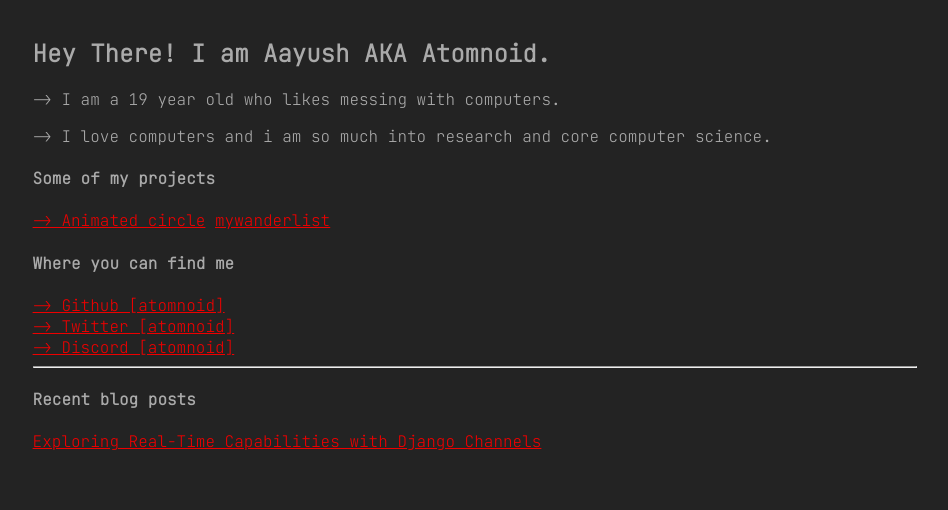
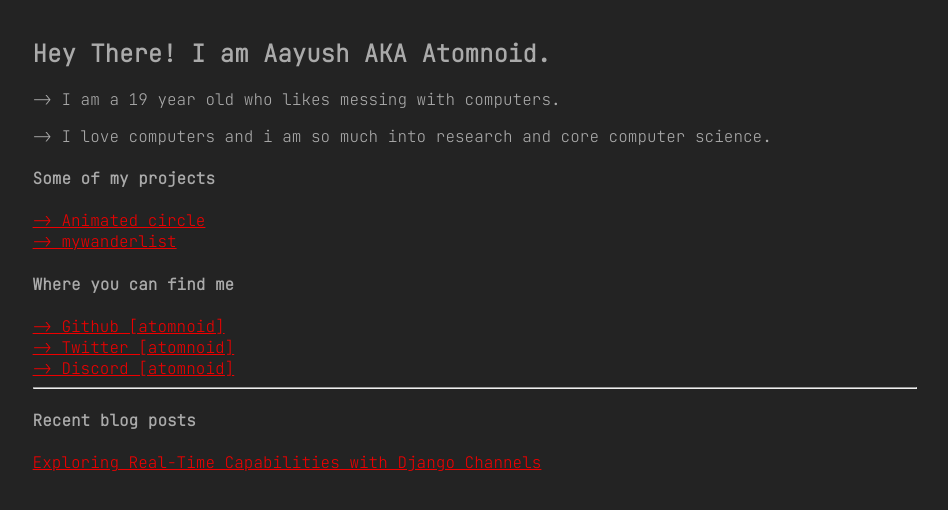
Before and after one commit to atomnoid/atomnoid.github.io, a plain HTML site: page index.html in a window 1280 px wide. Shown: the whole page, without its empty margins (165-1113 px from the left). Drawn offline with Linux system fonts and the light colour scheme.

Commit message:
add a break line on project

```diff
--- a/index.html
+++ b/index.html
@@ -17,8 +17,8 @@
             </div>
             <div>
                 <h4>Some of my projects</h4>
-                <a href="https://atomnoid.github.io/Animated-circle/">-> Animated circle</a>
-                <a href="https://github.com/atomnoid/mywanderlist"> mywanderlist</a>
+                <a href="https://atomnoid.github.io/Animated-circle/">-> Animated circle</a> <br>
+                <a href="https://github.com/atomnoid/mywanderlist">-> mywanderlist</a><br>
 
             </div>
             <div>
@@ -31,7 +31,7 @@
             <hr>
             <div>
                 <h4>Recent blog posts</h4>
-                <a href="Blogs/27.10.2024.html"> Exploring Real-Time Capabilities with Django Channels</a>
+                <a href="Blogs/27.10.2024.html"> Exploring Real-Time Capabilities with Django Channels</a><br>
             </div>
         </div>
     </body>
```
